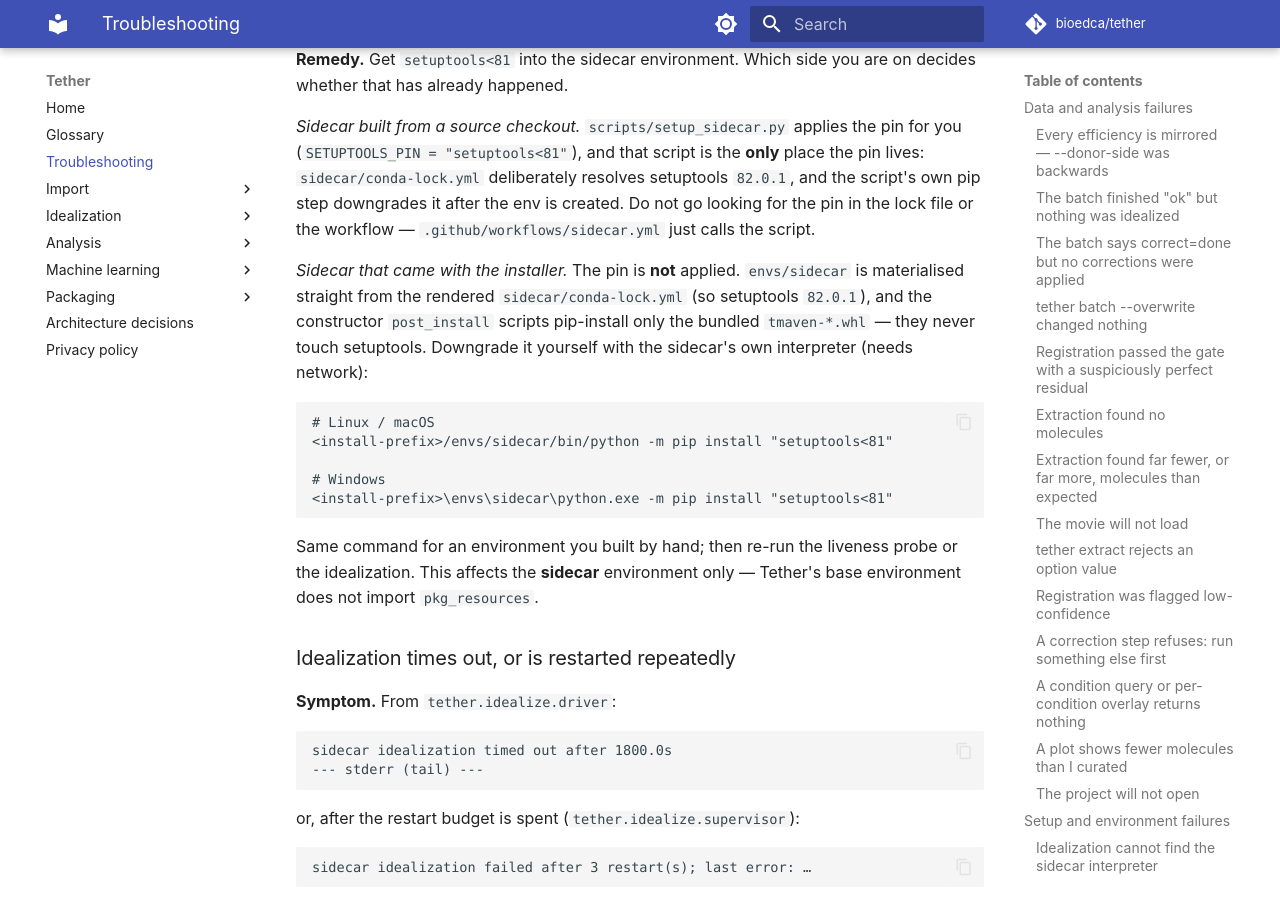
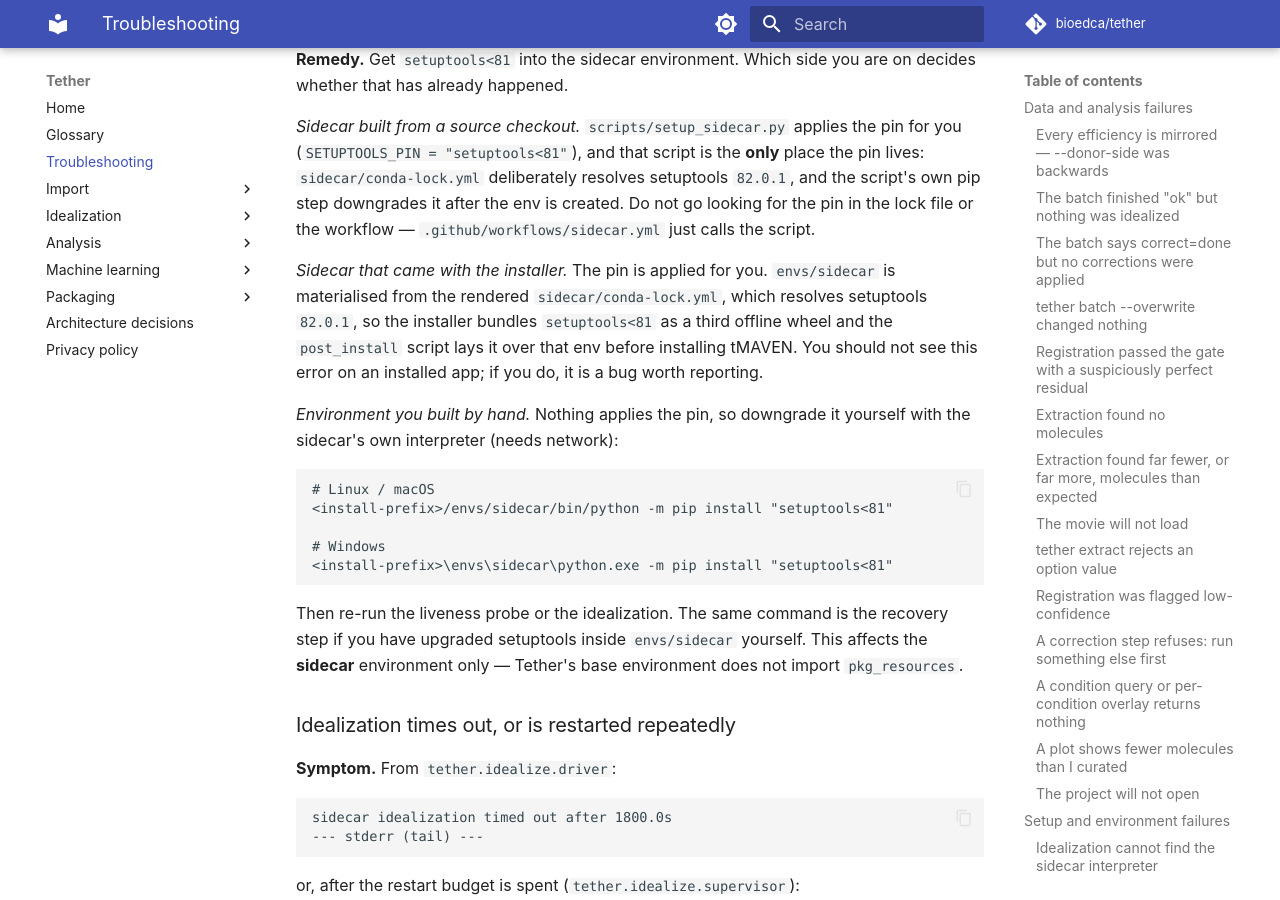
Before and after one commit to bioedca/tether, an MkDocs documentation site: the page built from docs/troubleshooting.md, in a window 1280 px wide and 900 px high, scrolled down 13871 px. Built offline with MkDocs 1.6.1 and Material for MkDocs 9.7.7, drawn with Linux system fonts in a browser that asks for light colours; comment, search, counter and statistics services are not loaded; the version menu is left out.

Commit message:
docs: the installer now applies the sidecar setuptools pin (#212)
PR #213 bundles `setuptools<81` as a third offline wheel and lays it over
`envs/sidecar` before installing tMAVEN, so the "the pin is not applied" case
this paragraph documented no longer exists for an installed app.

Rewritten into three cases rather than two: source checkout (setup_sidecar.py,
unchanged), installer (applied for you — seeing this error there is now a bug
worth reporting), and hand-built env (nothing applies it, downgrade yourself).
The manual command stays as the recovery step for a hand-built env or a sidecar
whose setuptools someone upgraded.

Depends on #213; if that lands after this, the paragraph is briefly optimistic
about installers built from the intervening commits.

````diff
--- a/docs/troubleshooting.md
+++ b/docs/troubleshooting.md
@@ -564,10 +564,14 @@ whether that has already happened.
 step downgrades it after the env is created. Do not go looking for the pin in the lock file or
 the workflow — `.github/workflows/sidecar.yml` just calls the script.
 
-*Sidecar that came with the installer.* The pin is **not** applied. `envs/sidecar` is
-materialised straight from the rendered `sidecar/conda-lock.yml` (so setuptools `82.0.1`), and
-the constructor `post_install` scripts pip-install only the bundled `tmaven-*.whl` — they never
-touch setuptools. Downgrade it yourself with the sidecar's own interpreter (needs network):
+*Sidecar that came with the installer.* The pin is applied for you. `envs/sidecar` is
+materialised from the rendered `sidecar/conda-lock.yml`, which resolves setuptools `82.0.1`,
+so the installer bundles `setuptools<81` as a third offline wheel and the `post_install`
+script lays it over that env before installing tMAVEN. You should not see this error on an
+installed app; if you do, it is a bug worth reporting.
+
+*Environment you built by hand.* Nothing applies the pin, so downgrade it yourself with the
+sidecar's own interpreter (needs network):
 
 ```text
 # Linux / macOS
@@ -577,9 +581,9 @@ touch setuptools. Downgrade it yourself with the sidecar's own interpreter (need
 <install-prefix>\envs\sidecar\python.exe -m pip install "setuptools<81"
 ```
 
-Same command for an environment you built by hand; then re-run the liveness probe or the
-idealization. This affects the **sidecar** environment only — Tether's base environment does
-not import `pkg_resources`.
+Then re-run the liveness probe or the idealization. The same command is the recovery step if
+you have upgraded setuptools inside `envs/sidecar` yourself. This affects the **sidecar**
+environment only — Tether's base environment does not import `pkg_resources`.
 
 ### Idealization times out, or is restarted repeatedly
 
````
